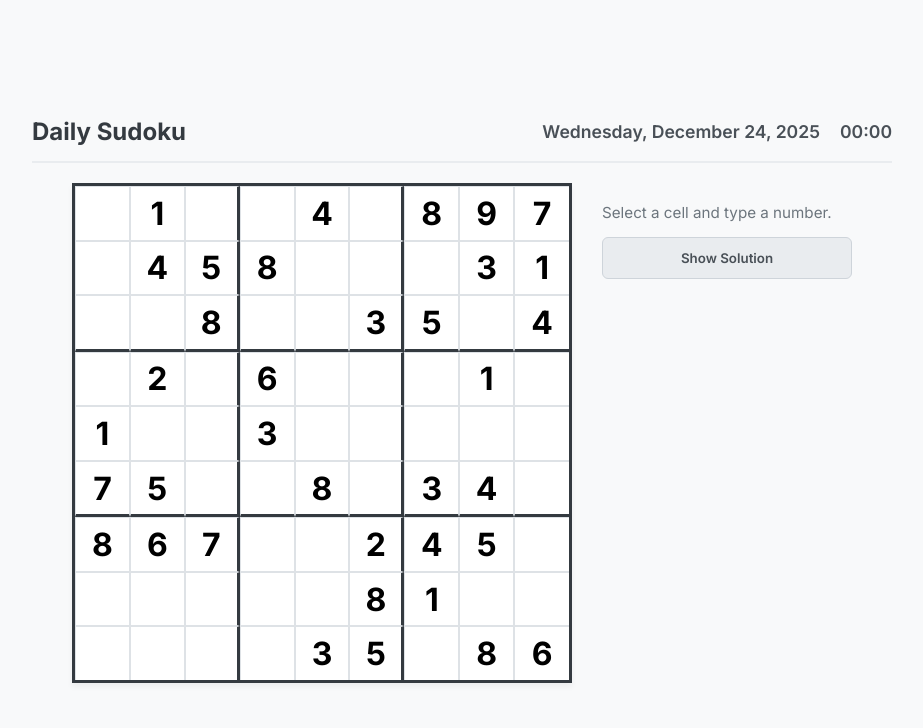
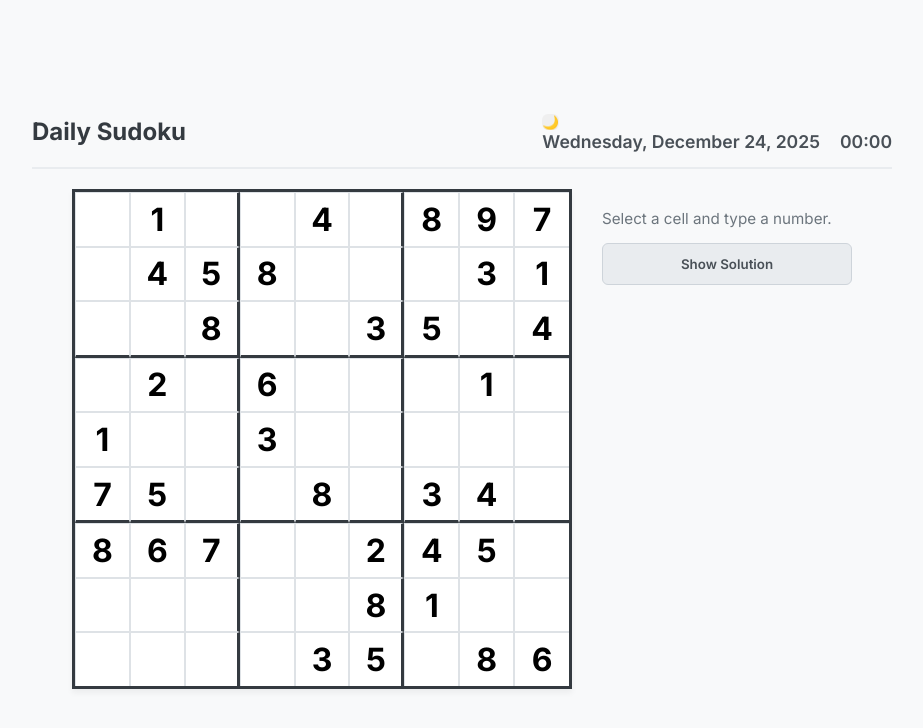
Before and after one commit to ShivHanda/Sudoku, a plain HTML site: page index.html in a window 1280 px wide. Shown: the whole page, without its empty margins (178-1101 px from the left). Drawn offline with nearby package versions, Linux system fonts and the light colour scheme.

Commit message:
Update index.html

```diff
--- a/index.html
+++ b/index.html
@@ -13,9 +13,12 @@
 
         <header>
             <h1>Daily Sudoku</h1>
-            <div class="info-bar">
-                <div id="date-display" class="info-item">Loading Date...</div>
-                <div id="timer" class="info-item">00:00</div>
+            <div class="header-controls">
+                <button id="theme-toggle" class="theme-btn" title="Toggle Dark Mode">🌙</button>
+                <div class="info-bar">
+                    <div id="date-display" class="info-item">Loading Date...</div>
+                    <div id="timer" class="info-item">00:00</div>
+                </div>
             </div>
         </header>
 
```
